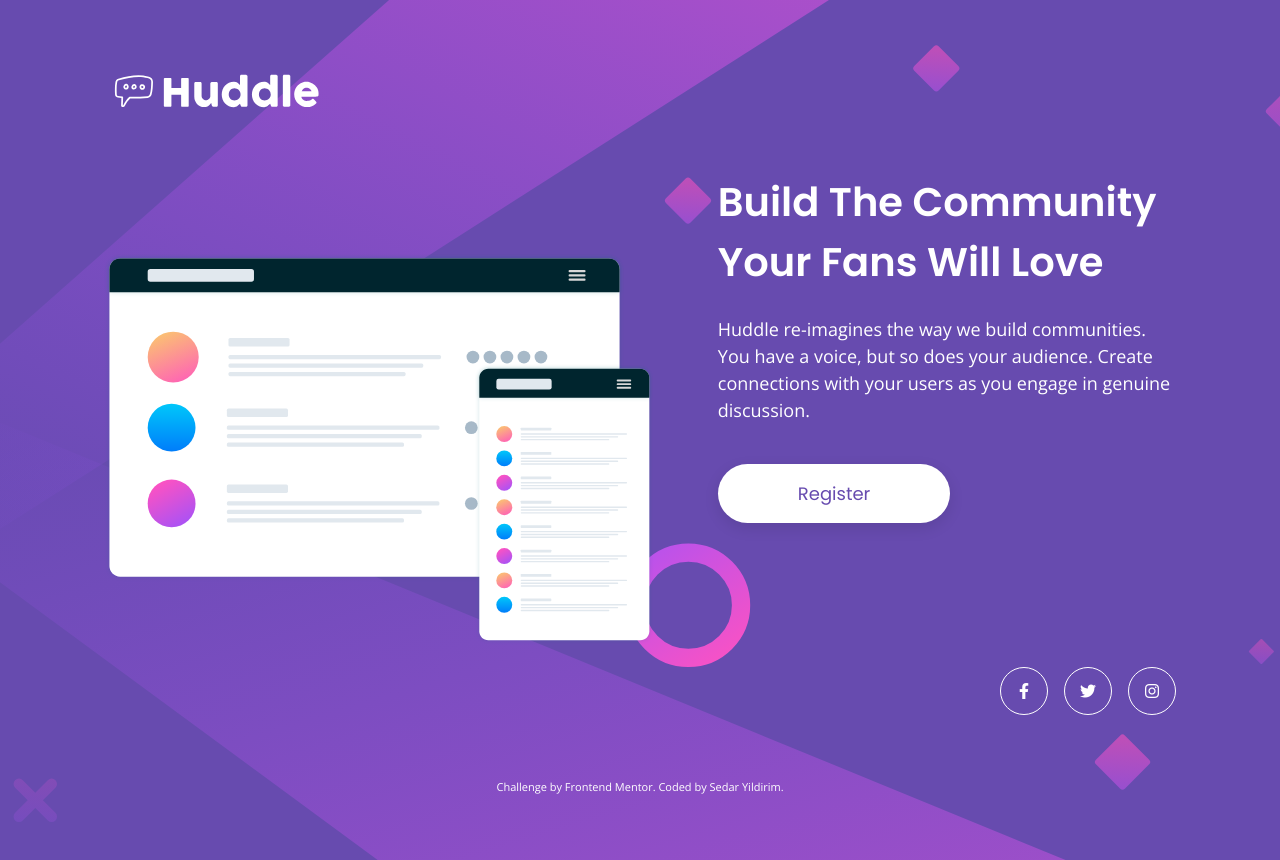
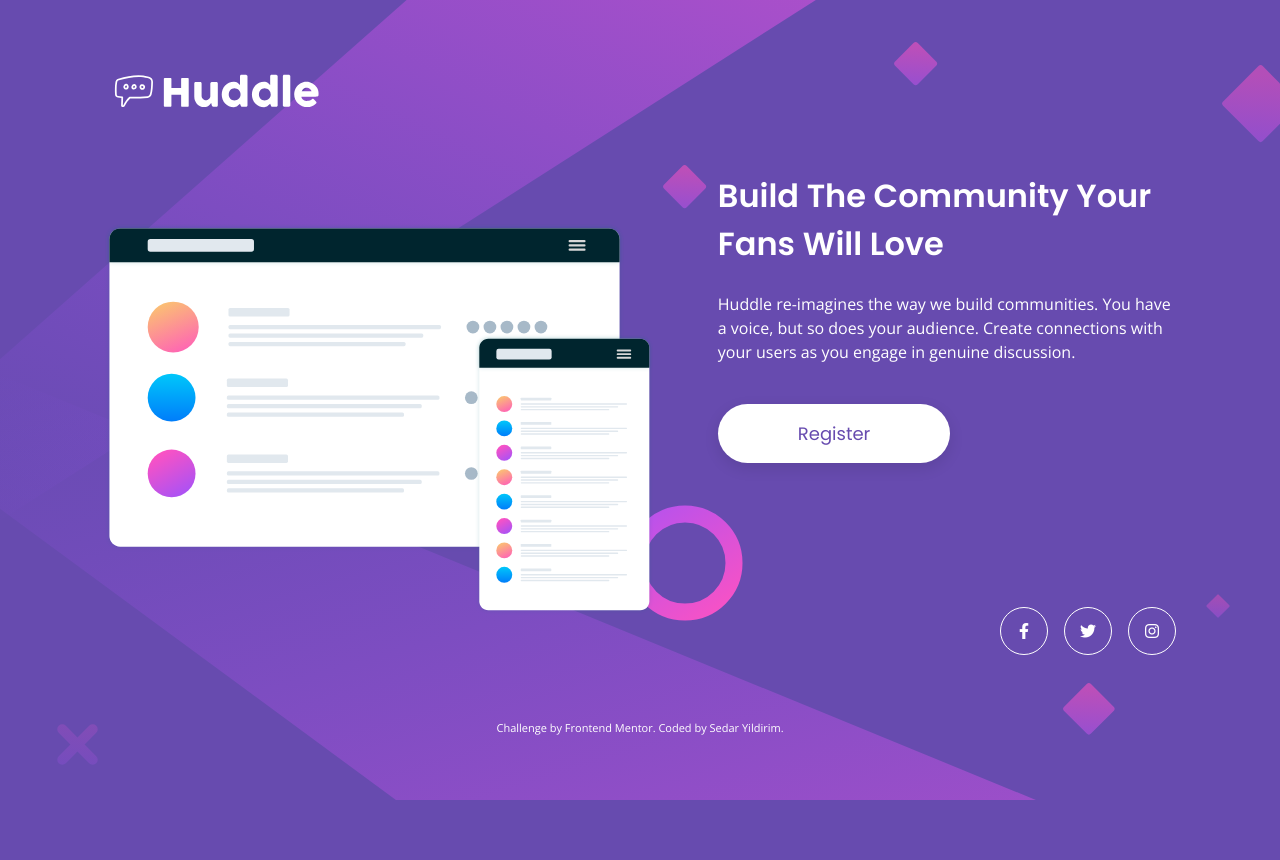
Before and after one commit to sedaryildirim/huddle-landing-page-main, a plain HTML site: page index.html in a window 1280 px wide. After the commit the page ends 800 px from the top, so only its background shows below. Drawn offline with nearby package versions, Linux system fonts and the light colour scheme.

Commit message:
Update styles.css
font sizing fix for xl screens

```diff
--- a/assets/css/styles.css
+++ b/assets/css/styles.css
@@ -216,12 +216,12 @@ footer {
     }
 
     h1 {
-        font-size: 2.5rem;
+        font-size: 2rem;
         margin-bottom: 1.5rem;
     }
 
     p {
-        font-size: 1.125rem;
+        font-size: 1rem;
         margin-bottom: 2.5rem;
     }
 
```
